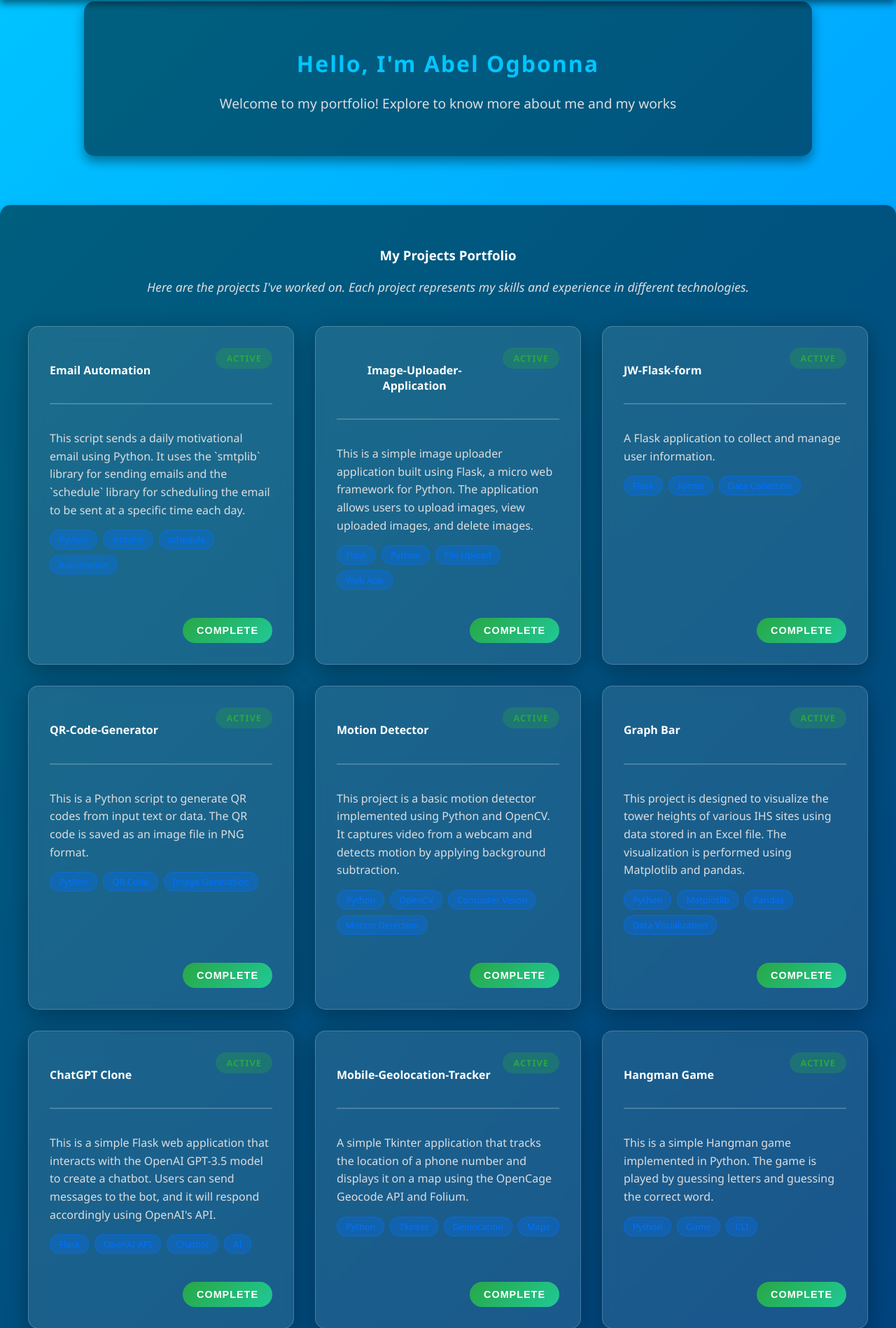
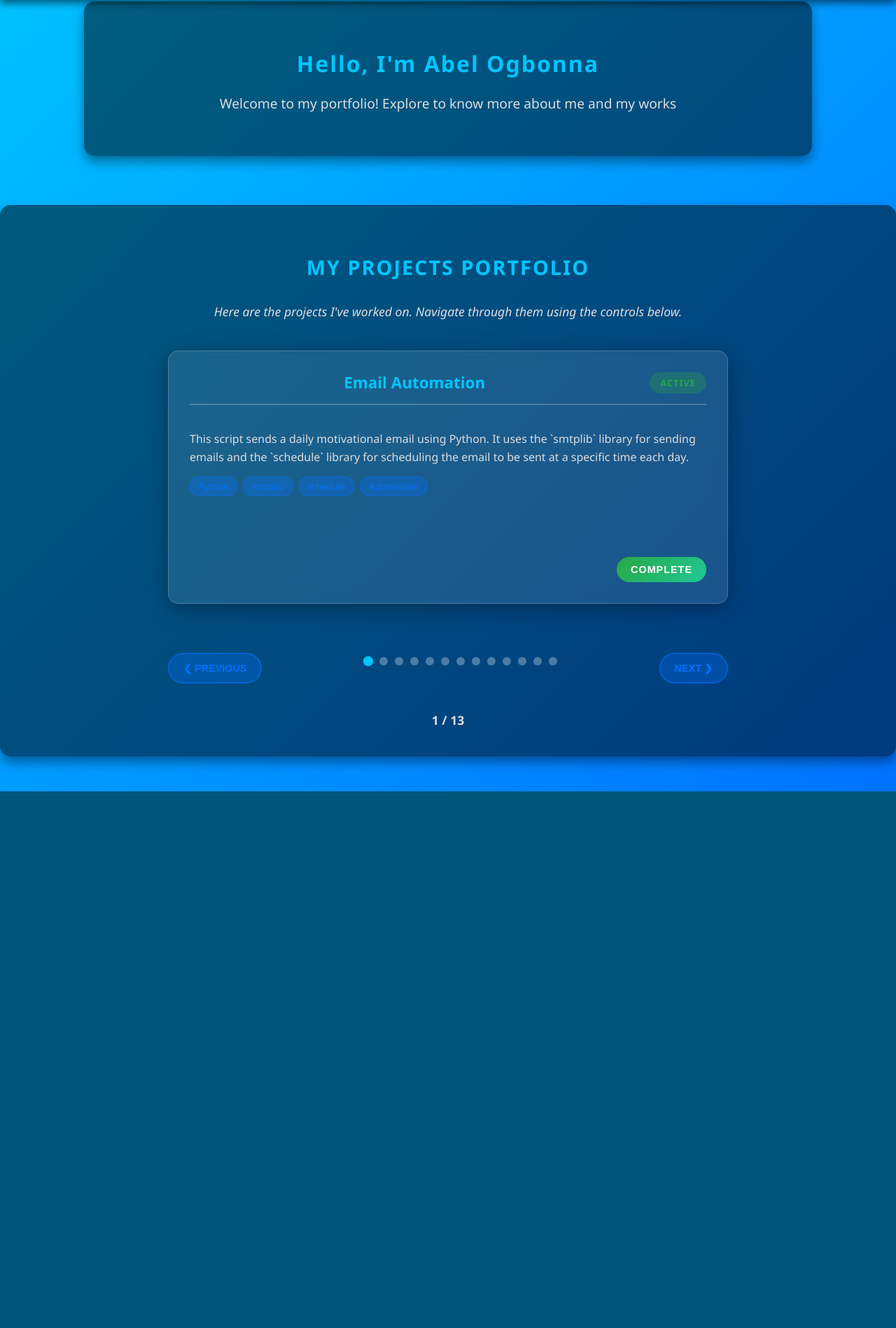
Before and after one commit to Junate-World/My_Portforlio, a Flask app: page / in a window 1280 px wide. Shown: the part 168-2066 px from the top of the page at 70% size. After the commit the page ends 1299 px from the top, so only its background shows below. Run offline with Flask 3, Linux system fonts and the light colour scheme.

Commit message:
UI modification 3

```diff
--- a/static/css/style.css
+++ b/static/css/style.css
@@ -108,35 +108,18 @@ section p {
   margin-bottom: 40px;
 }
 
-/* Tasks Section */
-.tasks-section h3 {
-  font-size: 1.8em;
-  margin-bottom: 30px;
-  color: #00c6ff;
-  text-transform: uppercase;
-  letter-spacing: 2px;
-}
-
-.tasks-container {
-  display: grid;
-  grid-template-columns: repeat(auto-fit, minmax(300px, 1fr));
-  gap: 25px;
-  width: 100%;
-  max-width: 1200px;
-}
-
 /* Projects Section */
 .projects-section {
   width: 100%;
   max-width: 1200px;
 }
 
-.projects-section h2 {
-  font-size: 2.5em;
-  margin-bottom: 15px;
+.projects-section h3 {
+  font-size: 1.8em;
+  margin-bottom: 30px;
   color: #00c6ff;
   text-transform: uppercase;
-  letter-spacing: 3px;
+  letter-spacing: 2px;
 }
 
 .projects-intro {
@@ -146,45 +129,31 @@ section p {
   font-style: italic;
 }
 
-.projects-container {
-  display: grid;
-  grid-template-columns: repeat(auto-fit, minmax(350px, 1fr));
-  gap: 30px;
+/* Slideshow Container */
+.slideshow-container {
+  position: relative;
   width: 100%;
+  max-width: 800px;
+  margin: 0 auto;
 }
 
-/* Task Cards */
-.task-card {
-  background: rgba(255, 255, 255, 0.1);
-  border-radius: 15px;
-  padding: 25px;
-  box-shadow: 0 8px 32px rgba(0, 0, 0, 0.3);
-  backdrop-filter: blur(10px);
-  border: 1px solid rgba(255, 255, 255, 0.2);
-  transition: all 0.4s ease;
-  position: relative;
-  overflow: hidden;
-  transform: translateX(0);
+.project-slide {
+  width: 100%;
+  transition: all 0.5s ease-in-out;
 }
 
-.task-card:hover {
-  transform: translateY(-5px);
-  box-shadow: 0 15px 40px rgba(0, 0, 0, 0.4);
-  background: rgba(255, 255, 255, 0.15);
+.project-slide.fade {
+  animation: fade 0.5s ease-in-out;
 }
 
-.task-card.sliding-out {
-  animation: slideOut 0.8s ease-in-out forwards;
-}
-
-@keyframes slideOut {
-  0% {
+@keyframes fade {
+  from {
+    opacity: 0.4;
+    transform: translateX(50px);
+  }
+  to {
+    opacity: 1;
     transform: translateX(0);
-    opacity: 1;
-  }
-  100% {
-    transform: translateX(-100%);
-    opacity: 0;
   }
 }
 
@@ -200,7 +169,7 @@ section p {
   position: relative;
   overflow: hidden;
   transform: translateX(0);
-  min-height: 250px;
+  min-height: 300px;
   display: flex;
   flex-direction: column;
 }
@@ -224,7 +204,7 @@ section p {
   border-bottom: 2px solid rgba(255, 255, 255, 0.2);
 }
 
-.project-header h3 {
+.project-header h4 {
   font-size: 1.4em;
   color: #00c6ff;
   margin: 0;
@@ -282,67 +262,71 @@ section p {
   margin-top: auto;
 }
 
-.task-header {
+/* Slideshow Controls */
+.slideshow-controls {
   display: flex;
   justify-content: space-between;
   align-items: center;
-  margin-bottom: 15px;
-  padding-bottom: 10px;
-  border-bottom: 2px solid rgba(255, 255, 255, 0.2);
+  margin-top: 30px;
+  padding: 20px 0;
 }
 
-.task-header h4 {
-  font-size: 1.3em;
-  color: #00c6ff;
-  margin: 0;
+.nav-btn {
+  background: rgba(0, 114, 255, 0.3);
+  color: #0072ff;
+  border: 2px solid rgba(0, 114, 255, 0.5);
+  padding: 12px 20px;
+  border-radius: 25px;
+  cursor: pointer;
+  transition: all 0.3s ease;
   font-weight: 600;
+  font-size: 0.9em;
 }
 
-.task-status {
-  padding: 5px 12px;
-  border-radius: 20px;
-  font-size: 0.8em;
-  font-weight: 600;
-  text-transform: uppercase;
-  letter-spacing: 1px;
+.nav-btn:hover {
+  background: rgba(0, 114, 255, 0.5);
+  color: #fff;
+  transform: translateY(-2px);
 }
 
-.task-status:contains("In Progress") {
-  background: rgba(255, 193, 7, 0.3);
-  color: #ffc107;
+.nav-btn:disabled {
+  opacity: 0.5;
+  cursor: not-allowed;
+  transform: none;
 }
 
-.task-status:contains("Active") {
-  background: rgba(40, 167, 69, 0.3);
-  color: #28a745;
+/* Slide Indicators */
+.slide-indicators {
+  display: flex;
+  gap: 10px;
+  justify-content: center;
 }
 
-.task-status:contains("Planning") {
-  background: rgba(23, 162, 184, 0.3);
-  color: #17a2b8;
+.indicator {
+  width: 12px;
+  height: 12px;
+  border-radius: 50%;
+  background: rgba(255, 255, 255, 0.3);
+  cursor: pointer;
+  transition: all 0.3s ease;
 }
 
-.task-status:contains("Completed") {
-  background: rgba(108, 117, 125, 0.3);
-  color: #6c757d;
+.indicator:hover {
+  background: rgba(255, 255, 255, 0.6);
 }
 
-.task-content {
-  margin-bottom: 20px;
+.indicator.active {
+  background: #00c6ff;
+  transform: scale(1.2);
 }
 
-.task-content p {
-  font-size: 1em;
-  line-height: 1.6;
+/* Slide Counter */
+.slide-counter {
+  text-align: center;
+  margin-top: 20px;
+  font-size: 1.1em;
   color: #ddd;
-  margin-bottom: 15px;
-  text-align: left;
-}
-
-.task-tags {
-  display: flex;
-  flex-wrap: wrap;
-  gap: 8px;
+  font-weight: 600;
 }
 
 .complete-btn {
--- a/static/script.js
+++ b/static/script.js
@@ -36,10 +36,109 @@ document.addEventListener("DOMContentLoaded", function(){
   type_1();
 });
 
+// Slideshow functionality
+let currentSlideIndex = 0;
+let slides = [];
+
+document.addEventListener('DOMContentLoaded', function() {
+  // Initialize slideshow
+  slides = document.querySelectorAll('.project-slide');
+  updateSlideCounter();
+  updateIndicators();
+  updateNavigationButtons();
+});
+
+function changeSlide(direction) {
+  const totalSlides = slides.length;
+
+  // Hide current slide
+  slides[currentSlideIndex].style.display = 'none';
+
+  // Calculate new slide index
+  currentSlideIndex += direction;
+
+  // Handle wrap-around
+  if (currentSlideIndex >= totalSlides) {
+    currentSlideIndex = 0;
+  } else if (currentSlideIndex < 0) {
+    currentSlideIndex = totalSlides - 1;
+  }
+
+  // Show new slide with fade animation
+  slides[currentSlideIndex].style.display = 'block';
+  slides[currentSlideIndex].classList.add('fade');
+
+  // Remove fade class after animation
+  setTimeout(() => {
+    slides[currentSlideIndex].classList.remove('fade');
+  }, 500);
+
+  updateSlideCounter();
+  updateIndicators();
+  updateNavigationButtons();
+}
+
+function currentSlide(slideIndex) {
+  if (slideIndex < 1 || slideIndex > slides.length) return;
+
+  // Hide current slide
+  slides[currentSlideIndex].style.display = 'none';
+
+  // Update current slide index (convert from 1-based to 0-based)
+  currentSlideIndex = slideIndex - 1;
+
+  // Show new slide with fade animation
+  slides[currentSlideIndex].style.display = 'block';
+  slides[currentSlideIndex].classList.add('fade');
+
+  // Remove fade class after animation
+  setTimeout(() => {
+    slides[currentSlideIndex].classList.remove('fade');
+  }, 500);
+
+  updateSlideCounter();
+  updateIndicators();
+  updateNavigationButtons();
+}
+
+function updateSlideCounter() {
+  const currentSlideElement = document.getElementById('current-slide');
+  const totalSlidesElement = document.getElementById('total-slides');
+
+  if (currentSlideElement && totalSlidesElement) {
+    currentSlideElement.textContent = currentSlideIndex + 1;
+    totalSlidesElement.textContent = slides.length;
+  }
+}
+
+function updateIndicators() {
+  const indicators = document.querySelectorAll('.indicator');
+
+  indicators.forEach((indicator, index) => {
+    if (index === currentSlideIndex) {
+      indicator.classList.add('active');
+    } else {
+      indicator.classList.remove('active');
+    }
+  });
+}
+
+function updateNavigationButtons() {
+  const prevBtn = document.querySelector('.prev-btn');
+  const nextBtn = document.querySelector('.next-btn');
+
+  if (prevBtn && nextBtn) {
+    // For circular navigation, buttons are always enabled
+    prevBtn.disabled = false;
+    nextBtn.disabled = false;
+  }
+}
+
 // Project card sliding functionality with backend integration
 function completeProject(button) {
   const projectCard = button.closest('.project-card');
-  const projectId = projectCard.getAttribute('data-project');
+  const projectSlide = button.closest('.project-slide');
+  const projectId = projectSlide.getAttribute('data-project');
   const projectTitle = projectCard.querySelector('.project-header h4').textContent;
 
   // Disable button to prevent multiple clicks
@@ -68,9 +167,14 @@ function completeProject(button) {
       button.textContent = 'Completed';
       button.style.background = 'rgba(108, 117, 125, 0.5)';
 
-      // Remove card after animation completes
+      // Remove slide after animation completes
       setTimeout(() => {
-        projectCard.style.display = 'none';
+        projectSlide.style.display = 'none';
+
+        // Move to next slide if available
+        if (slides.length > 1) {
+          changeSlide(1);
+        }
 
         // Show completion message with project title
         showProjectCompletionMessage(projectId, projectTitle);
--- a/templates/index.html
+++ b/templates/index.html
@@ -12,11 +12,12 @@
 
   <section class="projects-section">
     <h3>My Projects Portfolio</h3>
-    <p class="projects-intro">Here are the projects I've worked on. Each project represents my skills and experience in different technologies.</p>
+    <p class="projects-intro">Here are the projects I've worked on. Navigate through them using the controls below.</p>
 
-    <div class="projects-container">
+    <div class="slideshow-container">
       {% for project in projects %}
-      <div class="project-card" data-project="{{ project.id }}">
+      <div class="project-slide" data-project="{{ project.id }}" style="display: {% if loop.first %}block{% else %}none{% endif %}">
+        <div class="project-card">
           <div class="project-header">
             <h4>{{ project.title }}</h4>
             <span class="project-status">
@@ -46,7 +47,24 @@
             </button>
           </div>
         </div>
+      </div>
       {% endfor %}
+
+      <!-- Navigation Controls -->
+      <div class="slideshow-controls">
+        <button class="nav-btn prev-btn" onclick="changeSlide(-1)">❮ Previous</button>
+        <div class="slide-indicators">
+          {% for project in projects %}
+          <span class="indicator" onclick="currentSlide({{ loop.index }})" data-slide="{{ loop.index }}"></span>
+          {% endfor %}
+        </div>
+        <button class="nav-btn next-btn" onclick="changeSlide(1)">Next ❯</button>
+      </div>
+
+      <!-- Slide Counter -->
+      <div class="slide-counter">
+        <span id="current-slide">1</span> / <span id="total-slides">{{ projects|length }}</span>
+      </div>
     </div>
   </section>
 </main>
```
Also changed, not shown: other parts of static/css/style.css (+19 -18 lines). Lines whose indentation alone changed are shown as unchanged.
